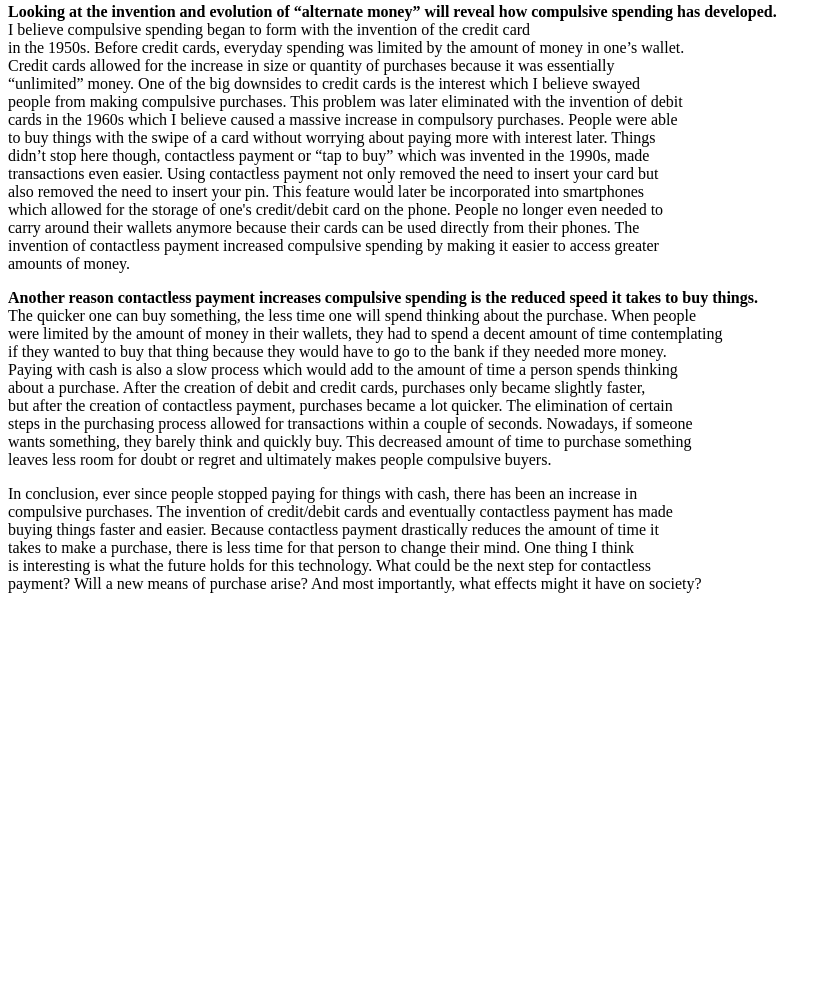
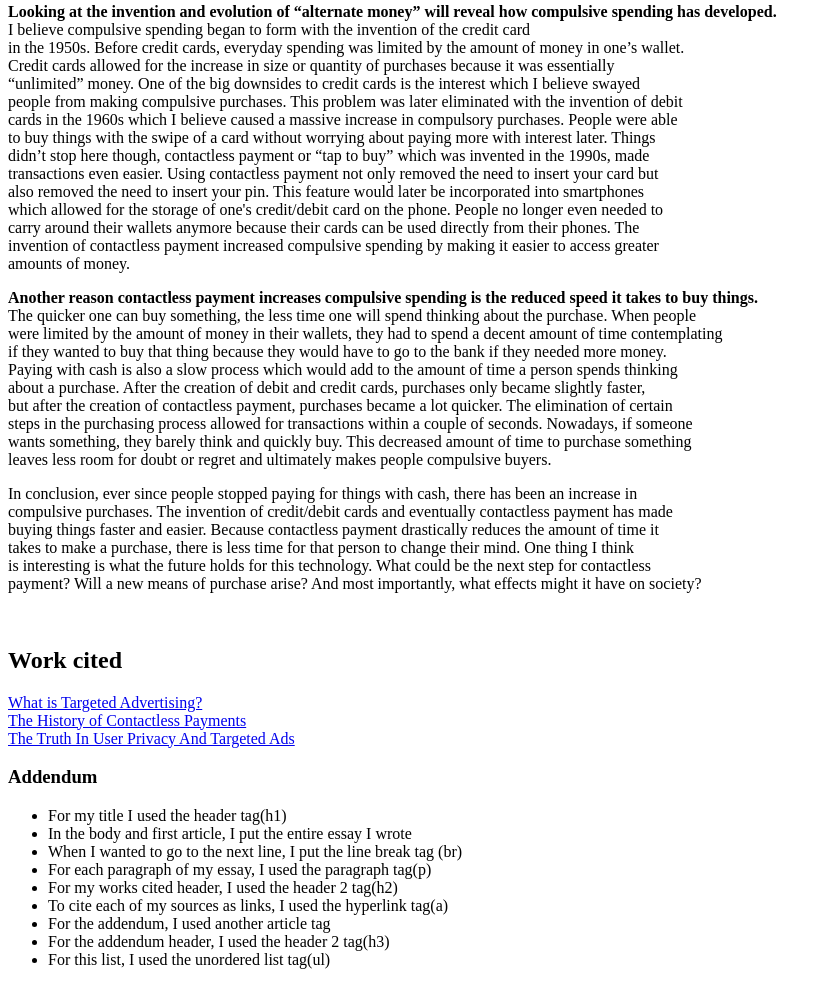
Before and after one commit to Joseph-Laity/CS212_Lab1, a website: page src/homework/index.html in a window 1280 px wide. Shown: the part 206-1191 px from the top of the page, without its empty margins (0-813 px from the left). Before the commit the page ends 815 px from the top, so only its background shows below. Drawn offline with Linux system fonts and the light colour scheme.

Commit message:
Update index.html

```diff
--- a/src/homework/index.html
+++ b/src/homework/index.html
@@ -56,12 +56,34 @@
 				is interesting is what the future holds for this technology. What could be the next step for contactless<br>
 				payment? Will a new means of purchase arise? And most importantly, what effects might it have on society?<br>
 			</p>
+			<br>
+			<h2>
+				Work cited
+			</h2>
 
+			<p>
+				<a href = "https://www.adroll.com/blog/what-is-targeted-advertising#:~:text=Targeted%20advertisements%20rely%20on%20data,who%20are%20unlikely%20to%20convert."> What is Targeted Advertising?</a><br>
+				<a href = "https://www.globalpaymentsintegrated.com/en-us/blog/2020/09/15/the-history-of-contactless-payments"> The History of Contactless Payments</a><br>
+				<a href = "https://www.forbes.com/sites/forbestechcouncil/2022/02/24/the-truth-in-user-privacy-and-targeted-ads/?sh=5da71b9a355e"> The Truth In User Privacy And Targeted Ads</a><br>
+			</p>
 		</article>
 
+		<article>
+			<h3>
+				Addendum
+			</h3>
 
+			<ul>
+				<li>For my title I used the header tag(h1)</li>
+				<li>In the body and first article, I put the entire essay I wrote</li>
+				<li>When I wanted to go to the next line, I put the line break tag (br)</li>
+				<li>For each paragraph of my essay, I used the paragraph tag(p)</li>
+				<li>For my works cited header, I used the header 2 tag(h2)</li>
+				<li>To cite each of my sources as links, I used the hyperlink tag(a)</li>
+				<li>For the addendum, I used another article tag</li>
+				<li>For the addendum header, I used the header 2 tag(h3)</li>
+				<li>For this list, I used the unordered list tag(ul)</li>
+			</ul>
+		</article>
 	</body>
-
-
-
 </html>
```
